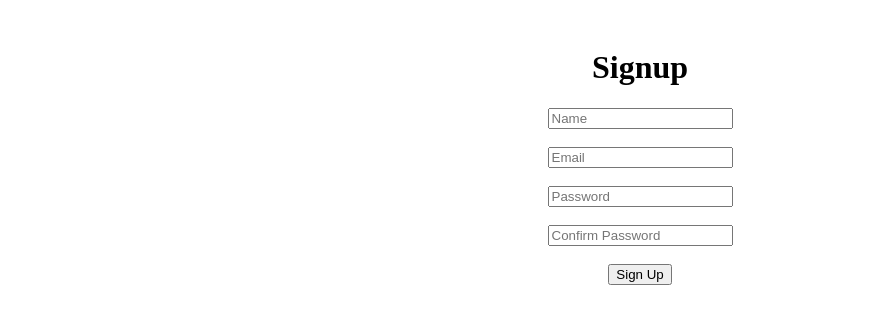
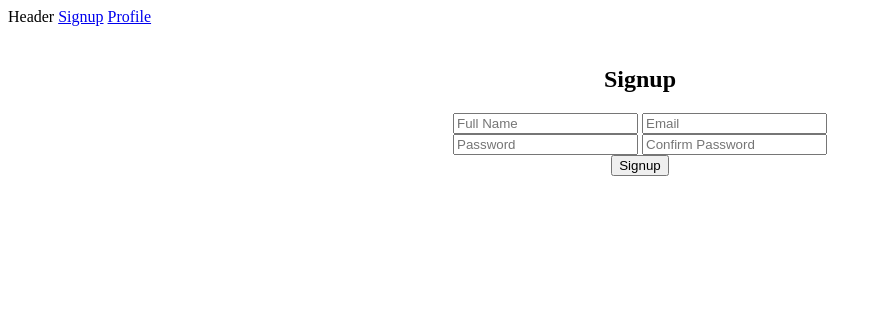
Before and after one commit to tejalsalve19/contest2juneF3, a plain HTML site: page index.html in a window 1280 px wide. Shown: the whole page, without its empty margins (0-882 px from the left). Drawn offline with Linux system fonts and the light colour scheme; sample sign-in values are in the browser's storage.

Commit message:
Update index.html

```diff
--- a/index.html
+++ b/index.html
@@ -1,24 +1,31 @@
 <!DOCTYPE html>
-<html lang="en">
+<html>
 <head>
-  <meta charset="UTF-8">
-  <meta name="viewport" content="width=device-width, initial-scale=1.0">
-  <title>Signup Page</title>
-  <link rel="stylesheet" href="./style.css">
+  <title>Signup</title>
+  <link rel="stylesheet" type="text/css" href="./style.css">
 </head>
 <body>
+  <div class="navbar">
+    <span class="header">Header</span>
+    <span class="tabs">
+      <a href="./index.html">Signup</a>
+      <a href="./profile.html">Profile</a>
+    </span>
+  </div>
+
   <div class="container">
-    <h1>Signup</h1>
-    <form id="signup-form">
-      <input type="text" id="name" placeholder="Name" required><br><br>
-      <input type="email" id="email" placeholder="Email" required><br><br>
-      <input type="password" id="password" placeholder="Password" required><br><br>
-      <input type="password" id="confirm-password" placeholder="Confirm Password" required><br><br>
-      <button type="submit">Sign Up</button>
-    </form>
-    <p id="error-message" class="error-message"></p>
-    <p id="success-message" class="success-message"></p>
+    <h2 class="title">Signup</h2>
+    <div class="form">
+      <input type="text" id="fullname" placeholder="Full Name">
+      <input type="email" id="email" placeholder="Email">
+      <input type="password" id="password" placeholder="Password">
+      <input type="password" id="confirmPassword" placeholder="Confirm Password">
+      <div class="messages" id="error-message"></div>
+      <div class="messages" id="success-message"></div>
+      <button id="signup-button">Signup</button>
+    </div>
   </div>
+
   <script src="./script.js"></script>
 </body>
 </html>
```
